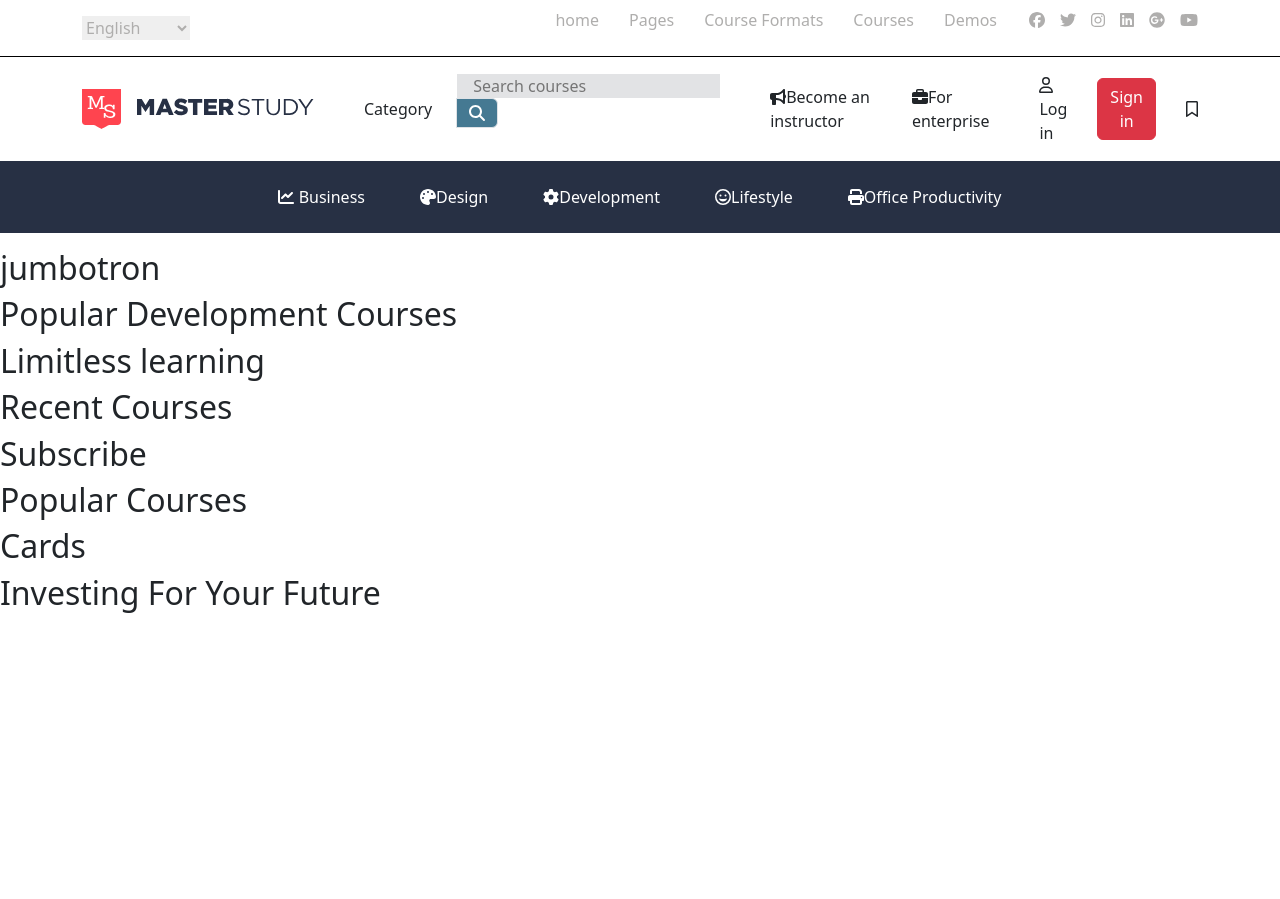
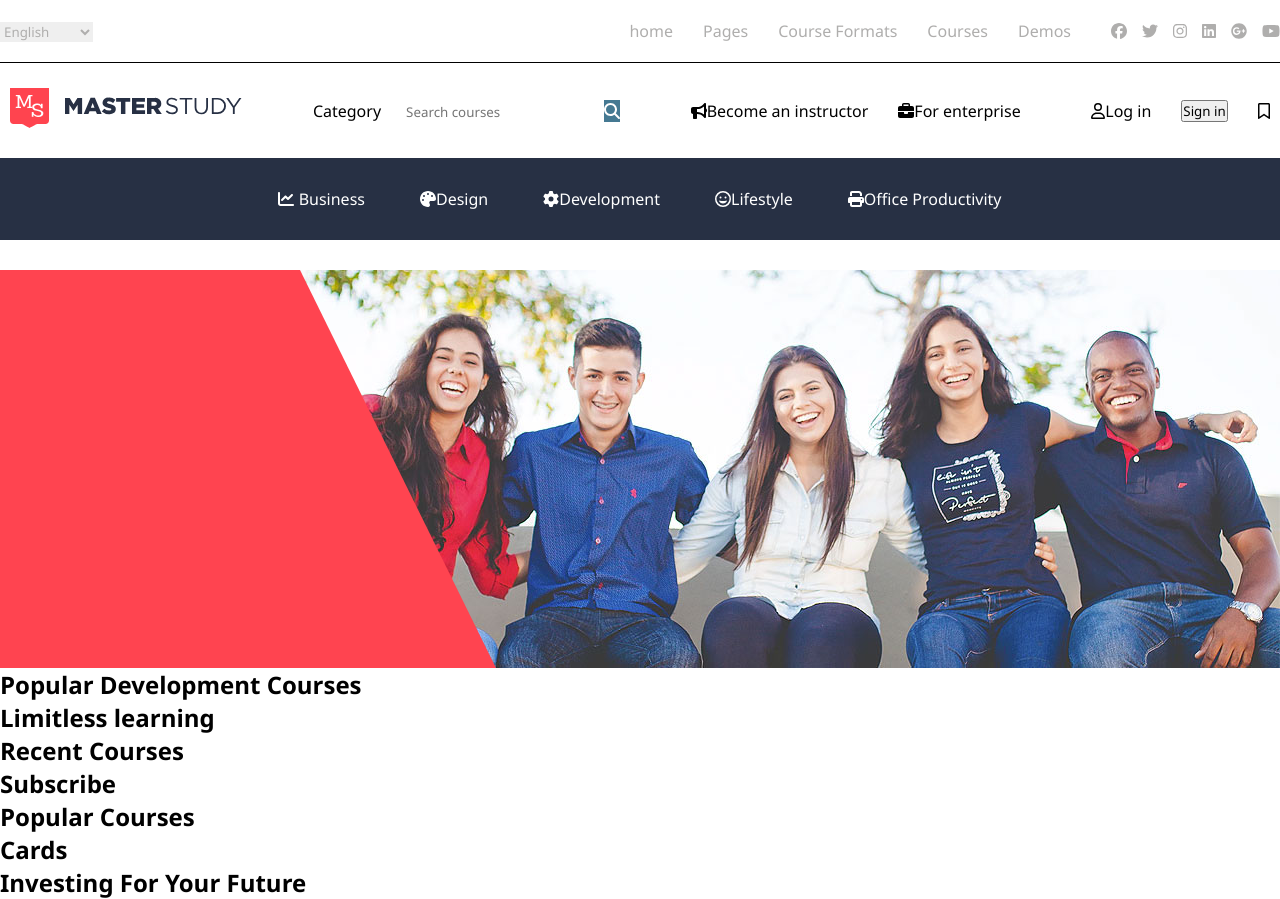
Before and after one commit to AlessandroTacconi/proj-html-vuejs, a Vue app: page / in a window 1280 px wide. Before the commit the page ends 800 px from the top, so only its background shows below. Built offline with nearby package versions, Linux system fonts and the light colour scheme.

Commit message:
feat: start-jumbo

```diff
--- a/package.json
+++ b/package.json
@@ -15,7 +15,6 @@
     "@fortawesome/free-solid-svg-icons": "^6.5.1",
     "@fortawesome/vue-fontawesome": "^3.0.5",
     "@popperjs/core": "^2.11.8",
-    "bootstrap": "^5.3.2",
     "vue": "^3.3.11"
   },
   "devDependencies": {
--- a/src/assets/scss/partials/reset.scss
+++ b/src/assets/scss/partials/reset.scss
@@ -2,4 +2,5 @@
   margin: 0;
   padding: 0;
   box-sizing: border-box;
+  font-family: 'Segoe UI', Tahoma, Geneva, Verdana, sans-serif;
 }
--- a/src/assets/scss/style.scss
+++ b/src/assets/scss/style.scss
@@ -1,2 +1,10 @@
 @use './partials/reset' as *;
-@import 'bootstrap/scss/bootstrap';
+
+.container {
+  margin: auto;
+  max-width: 1600px;
+}
+
+.flex {
+  display: flex;
+}
--- a/src/components/AppHeader.vue
+++ b/src/components/AppHeader.vue
@@ -21,6 +21,4 @@ export default {
   </header>
 </template>
 
-<style lang="scss">
-@use '../assets/scss/partials/reset' as *;
-</style>
+<style scoped lang="scss"></style>
--- a/src/components/AppMain.vue
+++ b/src/components/AppMain.vue
@@ -1,11 +1,16 @@
 <script>
+import Jumbo from './Jumbo.vue';
+
 export default {
   name: 'AppMain',
+  components: {
+    Jumbo,
+  },
 };
 </script>
 
 <template>
-  <h2>jumbotron</h2>
+  <Jumbo />
   <h2>Popular Development Courses</h2>
   <h2>Limitless learning</h2>
   <h2>Recent Courses</h2>
--- a/src/components/HeaderBottom.vue
+++ b/src/components/HeaderBottom.vue
@@ -3,7 +3,7 @@
 <template>
   <div class="bottom">
     <!-- Menu -->
-    <ul class="container py-4 d-flex justify-content-center">
+    <ul class="container flex">
       <li><font-awesome-icon icon="fa-solid fa-chart-line" /> Business</li>
       <li><font-awesome-icon icon="fa-solid fa-palette" />Design</li>
       <li><font-awesome-icon icon="fa-solid fa-gear" />Development</li>
@@ -14,13 +14,16 @@
   </div>
 </template>
 
-<style lang="scss">
+<style scoped lang="scss">
 .bottom {
   background-color: #273044;
   color: white;
 
   ul {
     gap: 55px;
+    list-style: none;
+    padding: 30px 0;
+    justify-content: center;
   }
 }
 </style>
--- a/src/components/HeaderPrincipal.vue
+++ b/src/components/HeaderPrincipal.vue
@@ -1,32 +1,25 @@
 <script></script>
 
 <template>
-  <div
-    class="container d-flex align-items-center py-3 justify-content-evenly principal"
-  >
+  <div class="container flex principal">
     <!-- Logo -->
     <div>
-      <img src="/img/MasterStudy.svg" alt="" />
+      <img src="/img/MasterStudy.svg" alt="Logo" />
     </div>
     <!-- /Logo -->
     <!-- Search bar -->
-    <div class="d-flex align-items-center find">
+    <div class="flex find">
       <div>Category</div>
-      <div class="input-group mb-3">
-        <input
-          type="text"
-          class="w3-input w3-border-0 bg-secondary-subtle px-3"
-          placeholder="Search courses"
-        />
-
-        <span class="input-group-text m-glass" id="basic-addon2"
+      <div>
+        <input type="text" placeholder="Search courses" />
+        <span class="m-glass"
           ><font-awesome-icon icon="fa-solid fa-magnifying-glass"
         /></span>
       </div>
     </div>
     <!-- /Search bar -->
     <!-- Altro -->
-    <div class="d-flex plus">
+    <div class="flex plus">
       <div>
         <font-awesome-icon icon="fa-solid fa-bullhorn" />Become an instructor
       </div>
@@ -36,7 +29,7 @@
     </div>
     <!-- /Altro -->
     <!-- Log in -->
-    <div class="d-flex sign align-items-center">
+    <div class="flex sign">
       <div><font-awesome-icon icon="fa-regular fa-user" />Log in</div>
       <button type="button" class="btn btn-danger">Sign in</button>
       <div><font-awesome-icon icon="fa-regular fa-bookmark" /></div>
@@ -45,7 +38,7 @@
   </div>
 </template>
 
-<style lang="scss">
+<style scoped lang="scss">
 .m-glass {
   background-color: #457992;
   color: white;
@@ -53,6 +46,7 @@
 
 .find {
   gap: 25px;
+  align-items: center;
 }
 
 input {
@@ -61,10 +55,14 @@ input {
 
 .principal {
   gap: 50px;
+  align-items: center;
+  justify-content: space-around;
+  padding: 25px 0;
 }
 
 .plus,
 .sign {
   gap: 30px;
+  align-items: center;
 }
 </style>
--- a/src/components/HeaderTop.vue
+++ b/src/components/HeaderTop.vue
@@ -2,9 +2,7 @@
 
 <template>
   <div class="top">
-    <div
-      class="d-flex justify-content-between container py-2 align-items-center"
-    >
+    <div class="head-all container flex">
       <!-- Lenguage -->
       <form>
         <label for="lenguage"></label>
@@ -17,8 +15,8 @@
       </form>
       <!-- /Lenguage -->
       <!-- Menu -->
-      <div class="d-flex">
-        <ul class="d-flex menu">
+      <div class="right flex">
+        <ul class="menu flex">
           <li>home</li>
           <li>Pages</li>
           <li>Course Formats</li>
@@ -27,7 +25,7 @@
         </ul>
         <!-- /Menu -->
         <!-- Social -->
-        <ul class="d-flex logo">
+        <ul class="logo flex">
           <li><font-awesome-icon icon="fa-brands fa-facebook" /></li>
           <li><font-awesome-icon icon="fa-brands fa-twitter" /></li>
           <li><font-awesome-icon icon="fa-brands fa-instagram" /></li>
@@ -41,7 +39,12 @@
   </div>
 </template>
 
-<style lang="scss">
+<style scoped lang="scss">
+.head-all {
+  justify-content: space-between;
+  align-items: center;
+  padding: 20px 0;
+}
 .top {
   border-bottom: 1px solid black;
   color: #afaead;
@@ -56,6 +59,9 @@ li {
   list-style: none;
 }
 
+.right {
+  gap: 40px;
+}
 .menu {
   gap: 30px;
 }
--- /dev/null
+++ b/src/components/Jumbo.vue
@@ -0,0 +1,30 @@
+<script>
+export default {
+  name: 'Jumbo',
+  components: {},
+};
+</script>
+
+<template>
+  <div class="jumbo flex">
+    <div></div>
+    <div class="prova"><img src="/img/slide-1.jpg" alt="foto di gruppo" /></div>
+  </div>
+</template>
+
+<style scoped ang="scss">
+.jumbo {
+  margin-top: 30px;
+  background-color: #ff4450;
+}
+
+.prova {
+  margin-left: auto;
+  clip-path: polygon(0 0, 100% 0, 100% 100%, 20% 100%);
+}
+
+img {
+  display: block;
+  width: 100%;
+}
+</style>
--- a/vite.config.js
+++ b/vite.config.js
@@ -1,6 +1,5 @@
 import { defineConfig } from 'vite';
 import vue from '@vitejs/plugin-vue';
-import path from 'path';
 
 // https://vitejs.dev/config/
 export default defineConfig({
```
Also changed, not shown: public/img/slide-1.jpg (added), 1 other file (tests, documents, lock files or other folders).
